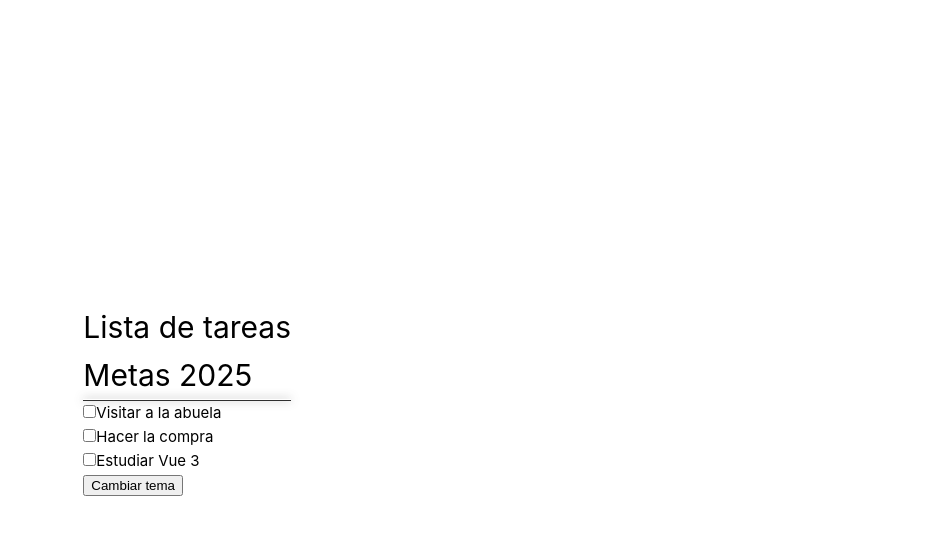
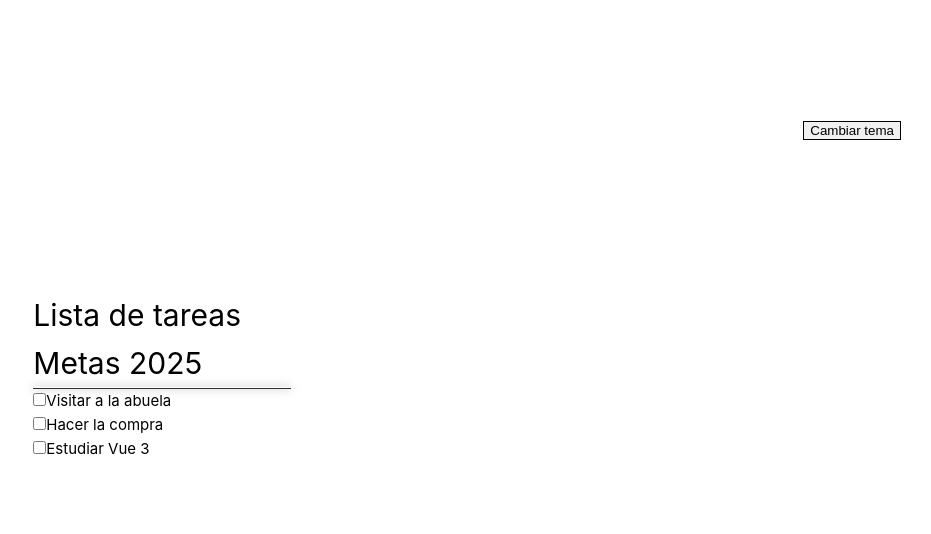
Before and after one commit to MarcosJFR8/PracticeList, a Vue app: page / in a window 1280 px wide. Shown: the top 534 px of the page, without its empty margins (349-1280 px from the left). Built offline with nearby package versions, Linux system fonts and the light colour scheme; the HTML template or start-up script is replaced by a standard one.

Commit message:
theme button top corner

```diff
--- a/src/components/ThemeSwitch.vue
+++ b/src/components/ThemeSwitch.vue
@@ -21,7 +21,7 @@
 
 <template>
     <div>
-        <button @click="toggleTheme">Cambiar tema</button>
+        <button @click="toggleTheme" aria-label="Toggle theme" >Cambiar tema</button>
     </div>
 </template>
 
@@ -49,4 +49,15 @@ h1 {
     background-color: var(--bg-color);
     transition: background-color 0.3s ease, color 0.3s ease;;
 }
+
+button {
+    background-color: var(--card-bg-color);
+    color: var(--text-color);
+    border: 1px solid var(--text-color);
+    margin: 10px 80px 20px;
+    cursor: pointer;
+    transition: background-color 0.3s ease, color 0.3s ease;
+    position: relative;
+    bottom: 350px; left: 690px;
+}
 </style>
```
